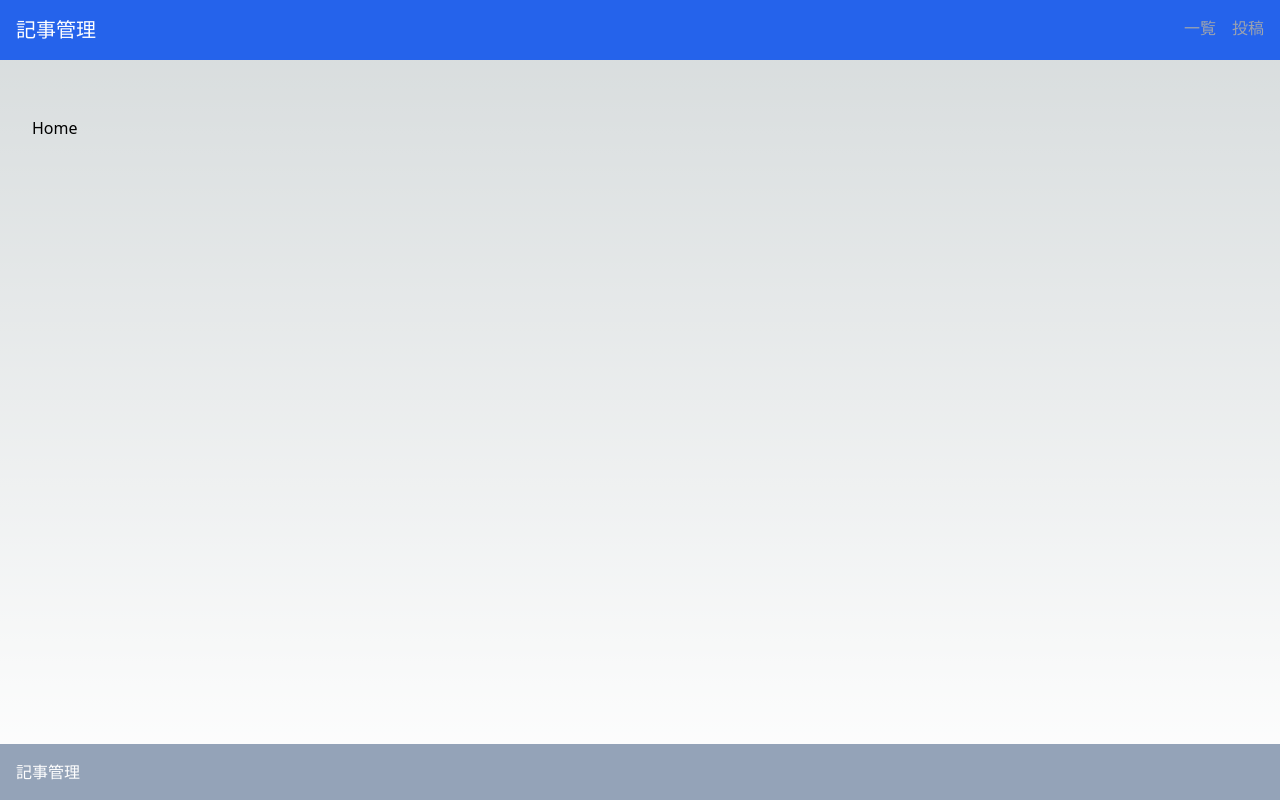
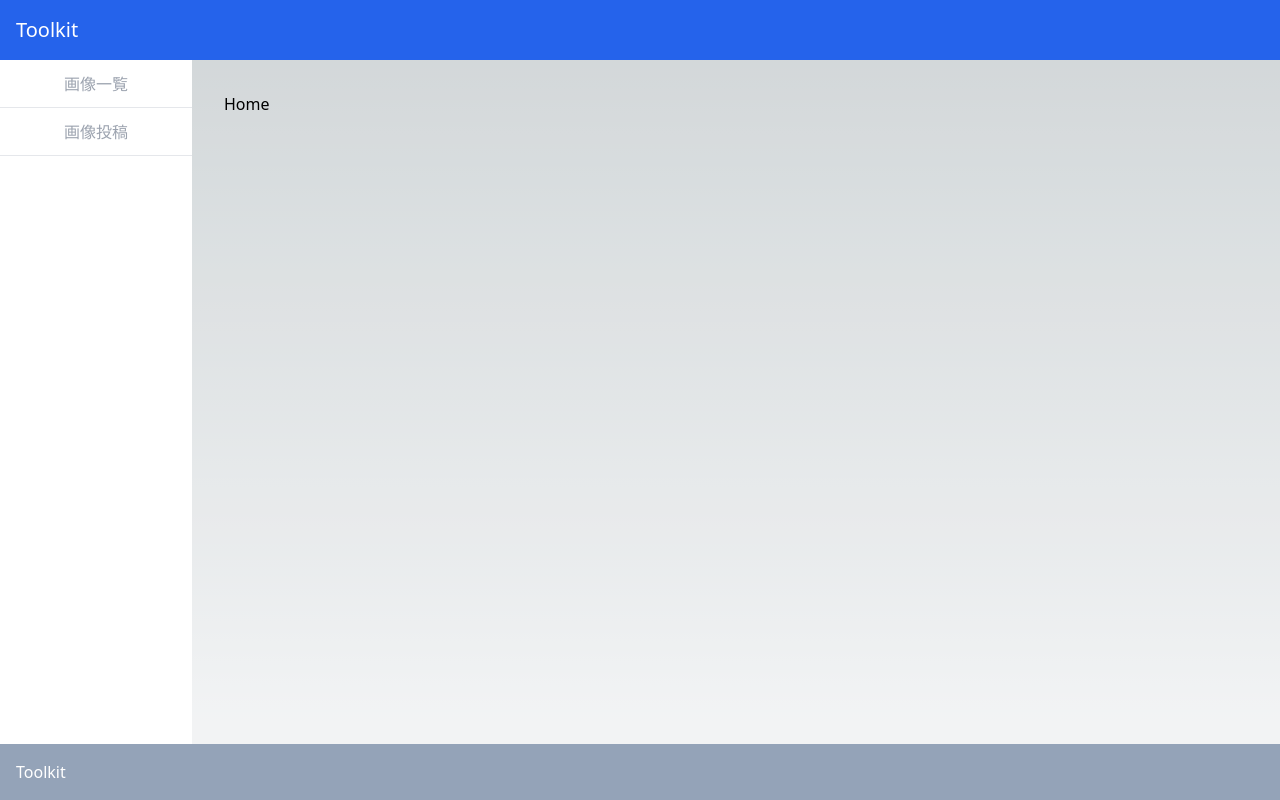
Before and after one commit to yr260625/vercel-postgres-trial, a Next.js app: page / in a window 1280 px wide. Built offline with nearby package versions, Linux system fonts and the light colour scheme.

Commit message:
[FIX] layout modify

```diff
--- a/src/components/layouts/footer/Footer.tsx
+++ b/src/components/layouts/footer/Footer.tsx
@@ -1,7 +1,3 @@
 export const Footer = () => {
-  return (
-    <footer className="bg-slate-400 absolute left-0 bottom-0 w-full text-white p-4">
-      記事管理
-    </footer>
-  );
+  return <footer className="bg-slate-400 absolute left-0 bottom-0 w-full text-white p-4">Toolkit</footer>;
 };
--- a/src/components/layouts/header/Header.tsx
+++ b/src/components/layouts/header/Header.tsx
@@ -1,27 +1,7 @@
-"use client";
-
-import Link from "next/link";
-import { usePathname } from "next/navigation";
-
 export const Header = () => {
-  const pathname = usePathname();
-  const urlList = [
-    { href: "/articles", name: "一覧" },
-    { href: "/articles/post", name: "投稿" },
-  ];
-
   return (
     <header className="flex justify-between bg-blue-600 p-4">
-      <h1 className="text-white text-xl">記事管理</h1>
-      <div className="flex gap-4">
-        {urlList.map(({ href, name }, idx) => {
-          return (
-            <Link href={href} key={idx}>
-              <div className={pathname == href ? "text-white" : "text-gray-400"}>{name}</div>
-            </Link>
-          );
-        })}
-      </div>
+      <h1 className="text-white text-xl">Toolkit</h1>
     </header>
   );
 };
--- a/src/components/layouts/page/PageLayout.tsx
+++ b/src/components/layouts/page/PageLayout.tsx
@@ -1,17 +1,17 @@
 import { Footer } from "@/components/layouts/footer/Footer";
 import { Header } from "@/components/layouts/header/Header";
+import { Sidebar } from "@/components/layouts/sidebar/Sidebar";
 import { FC, memo, ReactNode } from "react";
 
-export const PageLayout: FC<{ children: ReactNode }> = memo(
-  function PageLayout({ children }) {
-    return (
-      <div className="relative min-h-[100vh]">
-        <Header></Header>
-        <main className="max-w-[85rem] px-4 py-10 sm:px-6 lg:px-8 lg:py-14 mx-auto">
-          {children}
-        </main>
-        <Footer></Footer>
+export const PageLayout: FC<{ children: ReactNode }> = memo(function PageLayout({ children }) {
+  return (
+    <div className="flex flex-col relative  h-screen">
+      <Header></Header>
+      <div className="flex flex-1">
+        <Sidebar></Sidebar>
+        <main className="h-full flex-1 p-8 bg-gray-400 bg-opacity-10">{children}</main>
       </div>
-    );
-  }
-);
+      <Footer></Footer>
+    </div>
+  );
+});
--- /dev/null
+++ b/src/components/layouts/sidebar/Sidebar.tsx
@@ -0,0 +1,26 @@
+"use client";
+
+import Link from "next/link";
+import { usePathname } from "next/navigation";
+
+export const Sidebar = () => {
+  const pathname = usePathname();
+  const urlList = [
+    { href: "/image-uploader", name: "画像一覧" },
+    { href: "/image-uploader/post", name: "画像投稿" },
+  ];
+
+  return (
+    <aside className="sm:block w-48 h-full bg-white">
+      <div className="flex flex-1 flex-col overflow-y-auto">
+        {urlList.map(({ href, name }, idx) => {
+          return (
+            <Link href={href} key={idx} className="flex items-center justify-center h-12 border-b">
+              <div className={pathname == href ? "text-gray-900" : "text-gray-400"}>{name}</div>
+            </Link>
+          );
+        })}
+      </div>
+    </aside>
+  );
+};
--- a/src/components/table.tsx
+++ /dev/null
@@ -1,66 +0,0 @@
-import { sql } from "@vercel/postgres";
-import { timeAgo } from "@/lib/utils";
-import Image from "next/image";
-import RefreshButton from "./refresh-button";
-import { seed } from "@/lib/seed";
-
-export default async function Table() {
-  let data;
-  let startTime = Date.now();
-
-  try {
-    data = await sql`SELECT * FROM users`;
-  } catch (e: any) {
-    if (e.message.includes('relation "users" does not exist')) {
-      console.log(
-        "Table does not exist, creating and seeding it with dummy data now..."
-      );
-      // Table is not created yet
-      await seed();
-      startTime = Date.now();
-      data = await sql`SELECT * FROM users`;
-    } else {
-      throw e;
-    }
-  }
-
-  const { rows: users } = data;
-  const duration = Date.now() - startTime;
-
-  return (
-    <div className="bg-white/30 p-12 shadow-xl ring-1 ring-gray-900/5 rounded-lg backdrop-blur-lg max-w-xl mx-auto w-full">
-      <div className="flex justify-between items-center mb-4">
-        <div className="space-y-1">
-          <h2 className="text-xl font-semibold">Recent Users</h2>
-          <p className="text-sm text-gray-500">
-            Fetched {users.length} users in {duration}ms
-          </p>
-        </div>
-        <RefreshButton />
-      </div>
-      <div className="divide-y divide-gray-900/5">
-        {users.map((user) => (
-          <div
-            key={user.name}
-            className="flex items-center justify-between py-3"
-          >
-            <div className="flex items-center space-x-4">
-              <Image
-                src={user.image}
-                alt={user.name}
-                width={48}
-                height={48}
-                className="rounded-full ring-1 ring-gray-900/5"
-              />
-              <div className="space-y-1">
-                <p className="font-medium leading-none">{user.name}</p>
-                <p className="text-sm text-gray-500">{user.email}</p>
-              </div>
-            </div>
-            <p className="text-sm text-gray-500">{timeAgo(user.createdAt)}</p>
-          </div>
-        ))}
-      </div>
-    </div>
-  );
-}
```
